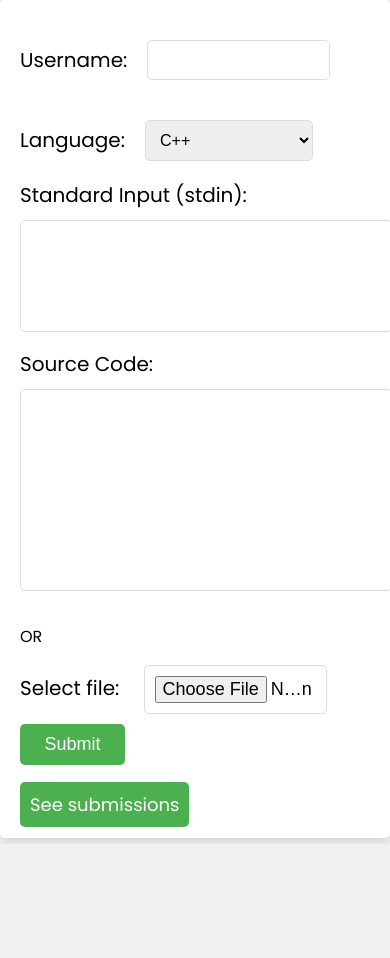
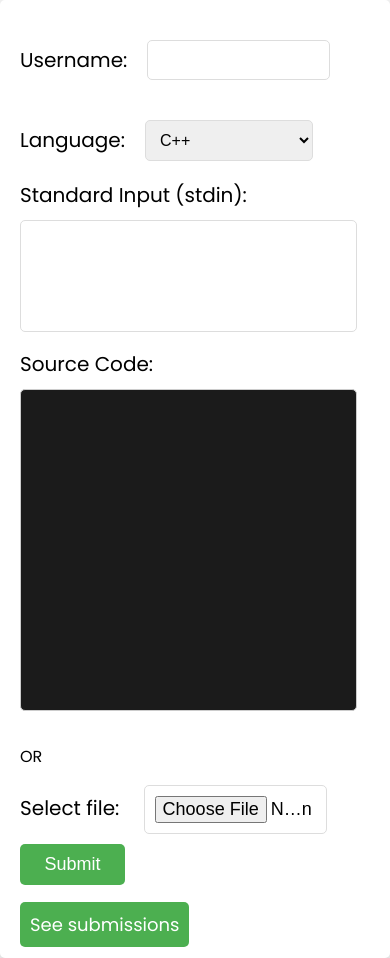
Before and after one commit to imrushikesh77/striver-task, a plain HTML site: page frontend/index.html in a window 390 px wide. Before the commit the page ends 844 px from the top, so only its background shows below. Drawn offline with Linux system fonts and the light colour scheme.

Commit message:
some minor changes

```diff
--- a/frontend/index.js
+++ b/frontend/index.js
@@ -2,8 +2,6 @@ document.addEventListener('DOMContentLoaded', () => {
     const submitCode = document.getElementById('button');
 
     submitCode.addEventListener('click', (event) => {
-
-        event.preventDefault();
         const username = document.getElementById('username').value;
         const language = document.getElementById('language').value;
         const stdin = document.getElementById('stdin').value;
@@ -32,6 +30,5 @@ document.addEventListener('DOMContentLoaded', () => {
                 }
             })
             .catch(error => console.error('Error:', error));
-        event.preventDefault();
     });
 });
--- a/frontend/style.css
+++ b/frontend/style.css
@@ -64,6 +64,8 @@ form textarea{
     resize: none;
 }
 
+
+
 form #button{
     width: 30%;
     padding: 10px;
@@ -90,6 +92,17 @@ a{
 
 }
 
+#sourceCode{
+    font-family: 'Fira Code', Consolas, monospace;
+    font-size: 14px;
+    padding: 10px;
+    border: 1px solid #ccc;
+    border-radius: 5px;
+    background-color: #1b1b1b;
+    color: #ffffff;
+    height: 300px;
+}
+
 
 @media screen and (max-width: 800px) {
     .container form {
@@ -100,7 +113,7 @@ a{
     input[type="text"],
     select,
     textarea {
-        width: 100%;
+        width: 90%;
         margin-bottom: 10px;
         font-size: 16px;
         resize: none;
--- a/frontend/submissions.css
+++ b/frontend/submissions.css
@@ -61,9 +61,15 @@ a{
         font-size: 12px;
     }
 }
-@media screen and (max-width: 630px){
+@media screen and (max-width: 720px){
     .container{
         width: 100%;
         font-size: 8px;
     }
 }
+@media screen and (max-width: 496px){
+    .container{
+        width: 100%;
+        font-size: 6px;
+    }
+}
```
Also changed, not shown: frontend/submissions.html (+1 -1 lines).
